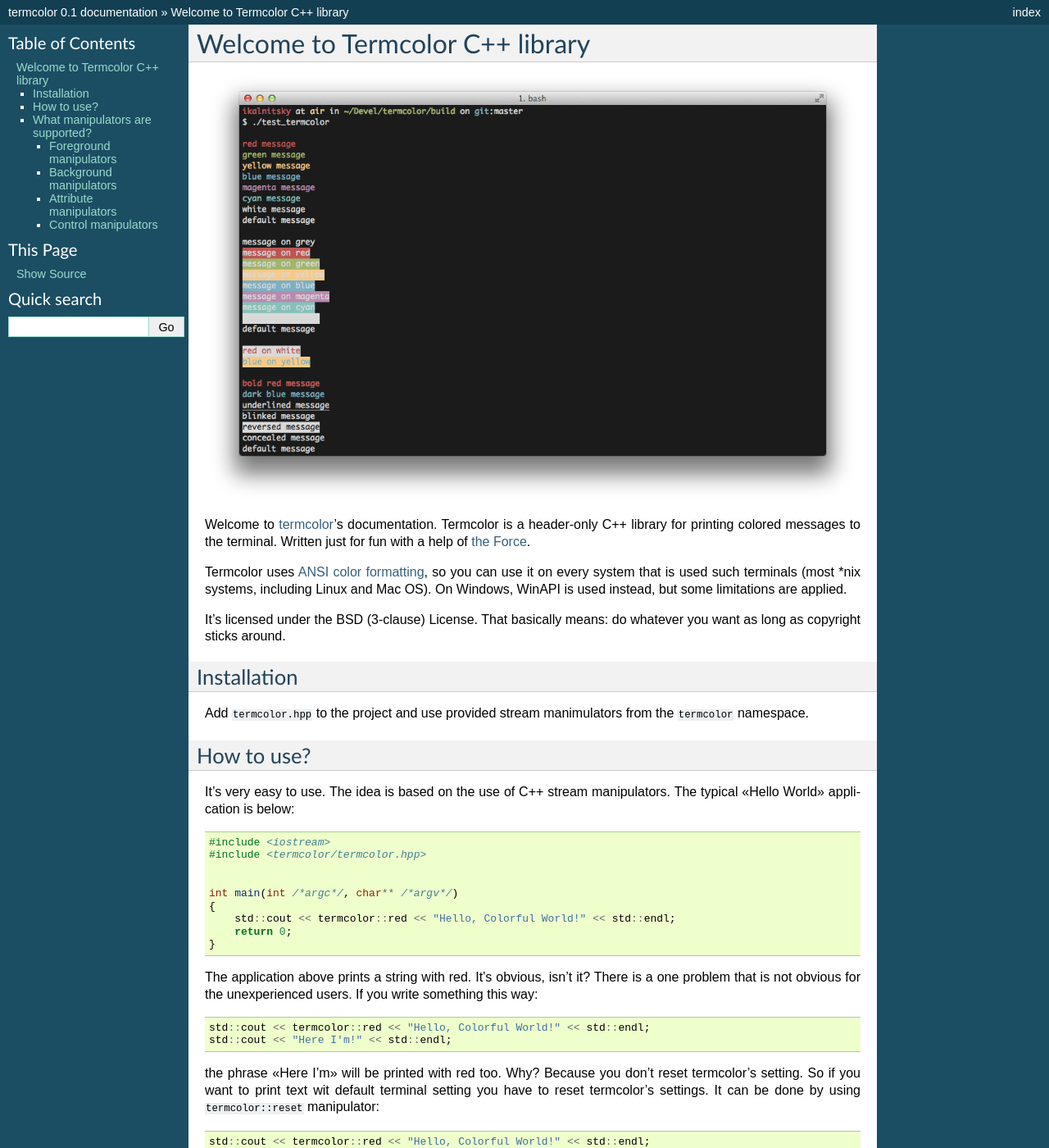
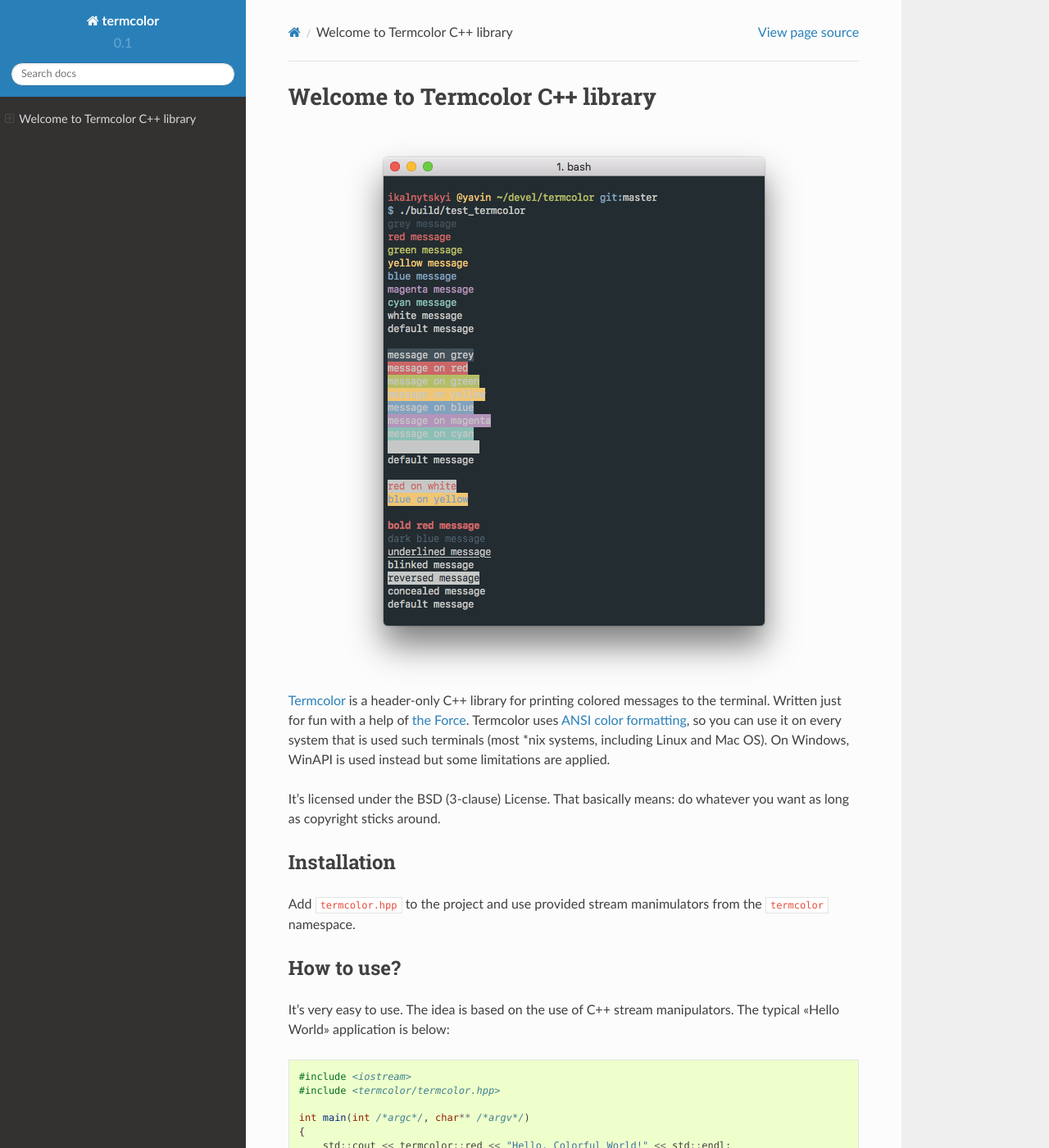
Before and after one commit to ikalnytskyi/termcolor, a Sphinx documentation site: the page built from docs/index.rst, in a window 1280 px wide and 1400 px high. Shown: the whole window at 82% size. Built offline with Sphinx 7.4.7 and the Read the Docs theme 2.0.0, drawn with Linux system fonts in a browser that asks for light colours; some of the changed lines change nothing that is shown; some of the changed text lies outside the part shown.

Commit message:
Use fancy README.rst duplicating docs
Termcolor has pretty short documentation, so I think it would make
sense to show it in README.rst, and do not ask users to follow to
documentations.

```diff
--- /dev/null
+++ b/README.rst
@@ -0,0 +1,136 @@
+Termcolor
+=========
+
+.. image:: docs/_static/example.png
+   :alt: termcolor in action
+   :align: left
+
+.. -*- inclusion-marker-for-sphinx-docs -*-
+
+Termcolor_ is a header-only C++ library for printing colored messages to the
+terminal. Written just for fun with a help of `the Force`_. Termcolor uses
+`ANSI color formatting`_, so you can use it on every system that is used such
+terminals (most \*nix systems, including Linux and Mac OS). On Windows, WinAPI
+is used instead but some limitations are applied.
+
+It's licensed under the BSD (3-clause) License. That basically means:
+do whatever you want as long as copyright sticks around.
+
+.. _Termcolor: https://github.com/ikalnitsky/termcolor
+.. _the Force: http://starwars.wikia.com/wiki/The_Force
+.. _ANSI color formatting: http://en.wikipedia.org/wiki/ANSI_escape_code#Colors
+
+
+Installation
+------------
+
+Add ``termcolor.hpp`` to the project and use provided stream manimulators
+from the ``termcolor`` namespace.
+
+
+How to use?
+-----------
+
+It's very easy to use. The idea is based on the use of C++ stream
+manipulators. The typical «Hello World» application is below:
+
+.. code:: c++
+
+    #include <iostream>
+    #include <termcolor/termcolor.hpp>
+
+    int main(int /*argc*/, char** /*argv*/)
+    {
+        std::cout << termcolor::red << "Hello, Colorful World!" << std::endl;
+        return 0;
+    }
+
+The application above prints a string with red. It's obvious, isn't it?
+There is a one problem that is not obvious for the unexperienced users.
+If you write something this way:
+
+.. code:: c++
+
+    std::cout << termcolor::red << "Hello, Colorful World!" << std::endl;
+    std::cout << "Here I'm!" << std::endl;
+
+the phrase «Here I'm» will be printed with red too. Why? Because you don't
+reset termcolor's setting. So if you want to print text wit default terminal
+setting you have to reset termcolor's settings. It can be done by using
+``termcolor::reset`` manipulator:
+
+.. code:: c++
+
+    std::cout << termcolor::red << "Hello, Colorful World!" << std::endl;
+    std::cout << termcolor::reset << "Here I'm!" << std::endl;
+
+By default, Termcolor ignores any colors for non-tty streams
+(e.g. ``std::stringstream``), so:
+
+.. code:: c++
+
+    std::stringstream ss;
+    ss << termcolor::red << "unicorn";
+    std::cout << ss.str();
+
+would print «unicorn» using default color, not red. In order to change this
+behaviour one can use ``termcolor::colorize`` manipulator that enforce colors
+no matter what.
+
+
+What manipulators are supported?
+--------------------------------
+
+The manipulators are divided into four groups:
+
+* *foreground*, which changes text color;
+* *background*, which changes text background color;
+* *attributes*, which changes some text style (bold, underline, etc);
+* *control*, which changes termcolor's behaviour.
+
+
+Foreground manipulators
+.......................
+
+#. ``termcolor::grey``
+#. ``termcolor::red``
+#. ``termcolor::green``
+#. ``termcolor::yellow``
+#. ``termcolor::blue``
+#. ``termcolor::magenta``
+#. ``termcolor::cyan``
+#. ``termcolor::white``
+
+
+Background manipulators
+.......................
+
+#. ``termcolor::on_grey``
+#. ``termcolor::on_red``
+#. ``termcolor::on_green``
+#. ``termcolor::on_yellow``
+#. ``termcolor::on_blue``
+#. ``termcolor::on_magenta``
+#. ``termcolor::on_cyan``
+#. ``termcolor::on_white``
+
+
+Attribute manipulators
+......................
+
+(so far they aren't supported on Windows)
+
+#. ``termcolor::bold``
+#. ``termcolor::dark``
+#. ``termcolor::underline``
+#. ``termcolor::blink``
+#. ``termcolor::reverse``
+#. ``termcolor::concealed``
+
+Control manipulators
+....................
+
+(so far they aren't supported on Windows)
+
+#. ``termcolor::colorize``
+#. ``termcolor::nocolorize``
--- a/docs/conf.py
+++ b/docs/conf.py
@@ -3,6 +3,8 @@
 termcolor's documentation settings
 """
 from __future__ import unicode_literals
+
+import os
 
 
 # project information
@@ -23,3 +25,17 @@
 # html output settings
 html_theme = 'default'
 html_static_path = ['_static']
+
+if not os.environ.get('READTHEDOCS') == 'True':
+    import sphinx_rtd_theme
+    html_theme = 'sphinx_rtd_theme'
+    html_theme_path = [sphinx_rtd_theme.get_html_theme_path()]
+
+# Unfortunately, Sphinx doesn't support code highlighting for standard
+# reStructuredText `code` directive. So let's register 'code' directive
+# as alias for Sphinx's own implementation.
+#
+# https://github.com/sphinx-doc/sphinx/issues/2155
+from docutils.parsers.rst import directives
+from sphinx.directives.code import CodeBlock
+directives.register_directive('code', CodeBlock)
--- a/docs/index.rst
+++ b/docs/index.rst
@@ -7,126 +7,5 @@
    :alt: termcolor in action
    :align: center
 
-Welcome to termcolor_'s documentation. Termcolor is a header-only C++
-library for printing colored messages to the terminal. Written just
-for fun with a help of `the Force`_.
-
-Termcolor uses `ANSI color formatting`_, so you can use it on every
-system that is used such terminals (most \*nix systems, including Linux
-and Mac OS). On Windows, WinAPI is used instead, but some limitations
-are applied.
-
-It's licensed under the BSD (3-clause) License. That basically means:
-do whatever you want as long as copyright sticks around.
-
-.. _termcolor: https://github.com/ikalnitsky/termcolor
-.. _the Force: http://starwars.wikia.com/wiki/The_Force
-.. _ANSI color formatting: http://en.wikipedia.org/wiki/ANSI_escape_code#Colors
-
-
-Installation
-------------
-
-Add ``termcolor.hpp`` to the project and use provided stream manimulators
-from the ``termcolor`` namespace.
-
-
-How to use?
------------
-
-It's very easy to use. The idea is based on the use of C++ stream
-manipulators. The typical «Hello World» application is below::
-
-    #include <iostream>
-    #include <termcolor/termcolor.hpp>
-
-
-    int main(int /*argc*/, char** /*argv*/)
-    {
-        std::cout << termcolor::red << "Hello, Colorful World!" << std::endl;
-        return 0;
-    }
-
-The application above prints a string with red. It's obvious, isn't it?
-There is a one problem that is not obvious for the unexperienced users.
-If you write something this way::
-
-    std::cout << termcolor::red << "Hello, Colorful World!" << std::endl;
-    std::cout << "Here I'm!" << std::endl;
-
-the phrase «Here I'm» will be printed with red too. Why? Because you don't
-reset termcolor's setting. So if you want to print text wit default terminal
-setting you have to reset termcolor's settings. It can be done by using
-``termcolor::reset`` manipulator::
-
-    std::cout << termcolor::red << "Hello, Colorful World!" << std::endl;
-    std::cout << termcolor::reset << "Here I'm!" << std::endl;
-
-By default, Termcolor ignores any colors for non-tty streams
-(e.g. ``std::stringstream``), so::
-
-    std::stringstream ss;
-    ss << termcolor::red << "unicorn";
-    std::cout << ss.str();
-
-would print «unicorn» using default color, not red. In order to change this
-behaviour one can use ``termcolor::colorize`` manipulator that enforce colors
-no matter what.
-
-
-What manipulators are supported?
---------------------------------
-
-The manipulators are divided into four groups:
-
-* *foreground*, which changes text color;
-* *background*, which changes text background color;
-* *attributes*, which changes some text style (bold, underline, etc);
-* *control*, which changes termcolor's behaviour.
-
-
-Foreground manipulators
-.......................
-
-#. ``termcolor::grey``
-#. ``termcolor::red``
-#. ``termcolor::green``
-#. ``termcolor::yellow``
-#. ``termcolor::blue``
-#. ``termcolor::magenta``
-#. ``termcolor::cyan``
-#. ``termcolor::white``
-
-
-Background manipulators
-.......................
-
-#. ``termcolor::on_grey``
-#. ``termcolor::on_red``
-#. ``termcolor::on_green``
-#. ``termcolor::on_yellow``
-#. ``termcolor::on_blue``
-#. ``termcolor::on_magenta``
-#. ``termcolor::on_cyan``
-#. ``termcolor::on_white``
-
-
-Attribute manipulators
-......................
-
-(so far they don't supported by Windows)
-
-#. ``termcolor::bold``
-#. ``termcolor::dark``
-#. ``termcolor::underline``
-#. ``termcolor::blink``
-#. ``termcolor::reverse``
-#. ``termcolor::concealed``
-
-Control manipulators
-....................
-
-(so far they don't supported by Windows)
-
-#. ``termcolor::colorize``
-#. ``termcolor::nocolorize``
+.. include:: ../README.rst
+    :start-after: -*- inclusion-marker-for-sphinx-docs -*-
```
Also changed, not shown: docs/_static/example.png, 1 other file.
